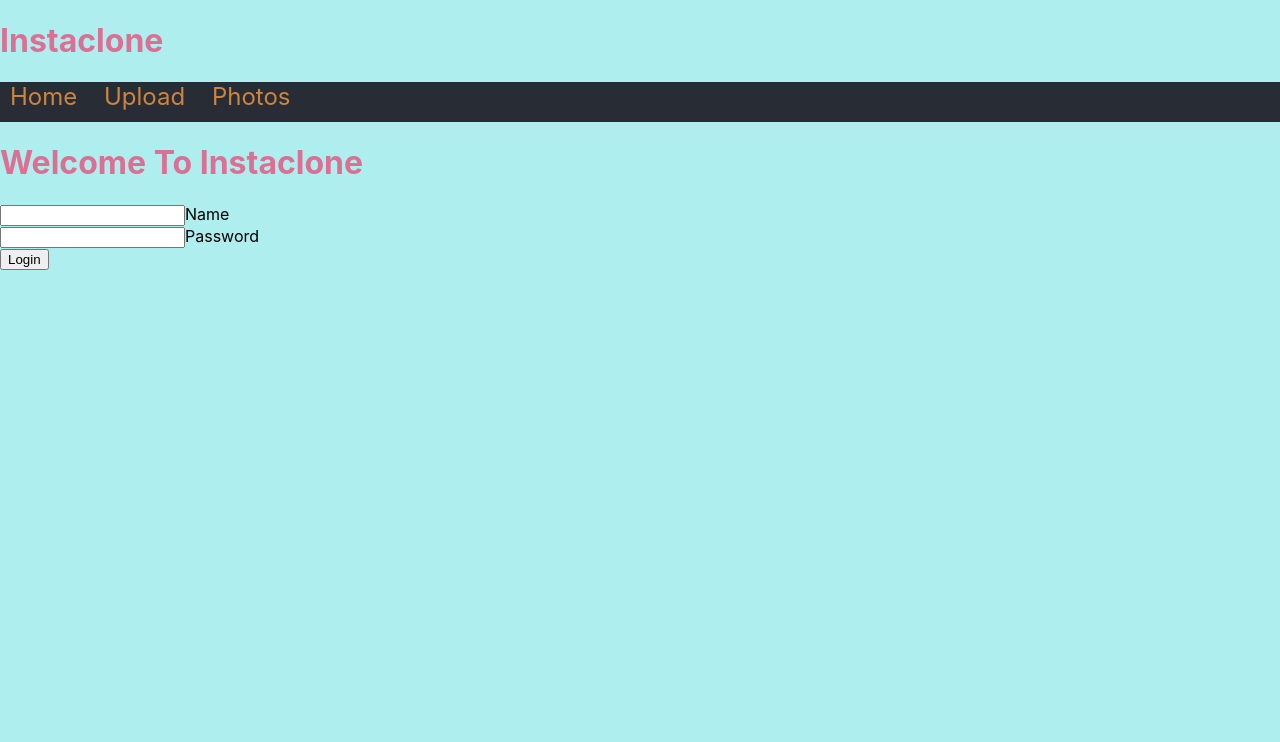
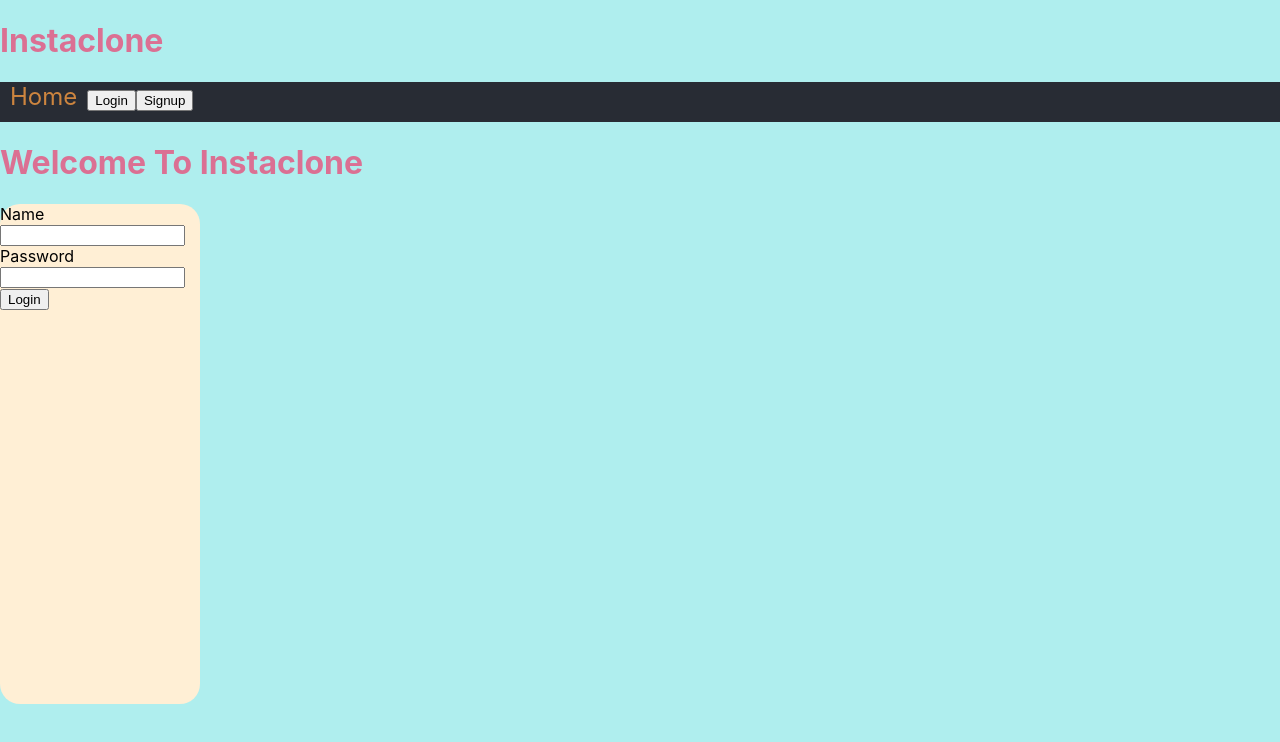
Before and after one commit to Gamoundo/instaclone, a React (Create React App) app in the folder insta-frontend/: page / in a window 1280 px wide. Shown: the top 742 px of the page. Built offline with nearby package versions, Linux system fonts and the light colour scheme.

Commit message:
added a fetch to the login comp

```diff
--- a/insta-frontend/src/App.css
+++ b/insta-frontend/src/App.css
@@ -54,3 +54,12 @@ p {
   text-align: left;
   font-size: x-large;
 }
+
+.form {
+  position: absolute;
+  left: 40;
+  background-color: papayawhip;
+  height: 500px;
+  width: 200px;
+  border-radius: 20px;
+}
--- a/insta-frontend/src/App.js
+++ b/insta-frontend/src/App.js
@@ -4,13 +4,20 @@ import Navbar from './Components/Navbar';
 import Upload from './Components/UploadPosts';
 import Photos from './Containers/Photos';
 import './App.css';
+import { useState } from 'react';
 
 function App() {
+
+  const [sesh, setsesh] = useState({
+    user: {},
+    logged: false,
+    requesting: true
+  })
   return (
     <Router>
         <div  className='App'>
       <h1> Instaclone</h1>
-      <Navbar />
+      <Navbar sesh={sesh}/>
       <Switch>
         <Route exact path="/" component={Home}></Route>
         <Route exact path="/upload" component={Upload}></Route>
--- a/insta-frontend/src/Components/Login.js
+++ b/insta-frontend/src/Components/Login.js
@@ -1,16 +1,47 @@
-import React from 'react'
+import React, { useState } from 'react'
 
 function Login() {
+
+
+    const [formData, setformData] = useState(
+        {
+            name: "",
+            password: ""
+        }
+    )
+    const handleChange = (e) => {
+        setformData((prevState) => {
+            return{
+                ...prevState,
+                [e.target.name]: e.target.value
+            }
+        }
+
+        )
+    }
+
+const handleSubmit =(e) => {
+    e.preventDefault()
+    fetch("http://localhost:3001/login")
+    .then(resp => resp.json())
+    .then(json => console.log(json))
+
+}
+
+
+
     return(
-        <div>
-            <form>
+        <div className="form">
+            <form onSubmit={handleSubmit}>
                 <div>
-                    <input  type='text' name='name'/>
-                    <label htmlFor="name">Name</label>
+                <label htmlFor="name">Name</label>
+                    <input onChange={handleChange} value={formData.name} type='text' name='name'/>
+
                 </div>
                 <div>
-                    <input  type='password' name='password'/>
-                    <label htmlFor="password">Password</label>
+                <label htmlFor="password">Password</label>
+                    <input onChange={handleChange} value={formData.password}type='password' name='password'/>
+
                 </div>
                 <input type="submit" value="Login"  />
             </form>
--- a/insta-frontend/src/Components/Navbar.js
+++ b/insta-frontend/src/Components/Navbar.js
@@ -4,7 +4,7 @@ import { NavLink } from 'react-router-dom';
 
 
 
-function Navbar() {
+function Navbar(props) {
 
     const link = {
         width: '50px',
@@ -24,8 +24,8 @@ function Navbar() {
     return(
         <div className='nav' >
             <NavLink style={link} to='/'>Home</NavLink>
-            <NavLink style={link} to='/upload'> Upload</NavLink>
-            <NavLink style={link} to='/photos'> Photos</NavLink>
+            {props.sesh.user === {} ? <NavLink style={link} to='/upload'> Upload</NavLink> : <button> Login</button>}
+            {props.sesh.user === {} ? <NavLink style={link} to='/photos'> Photos</NavLink> : <button> Signup</button>}
         </div>
     )
 
```
